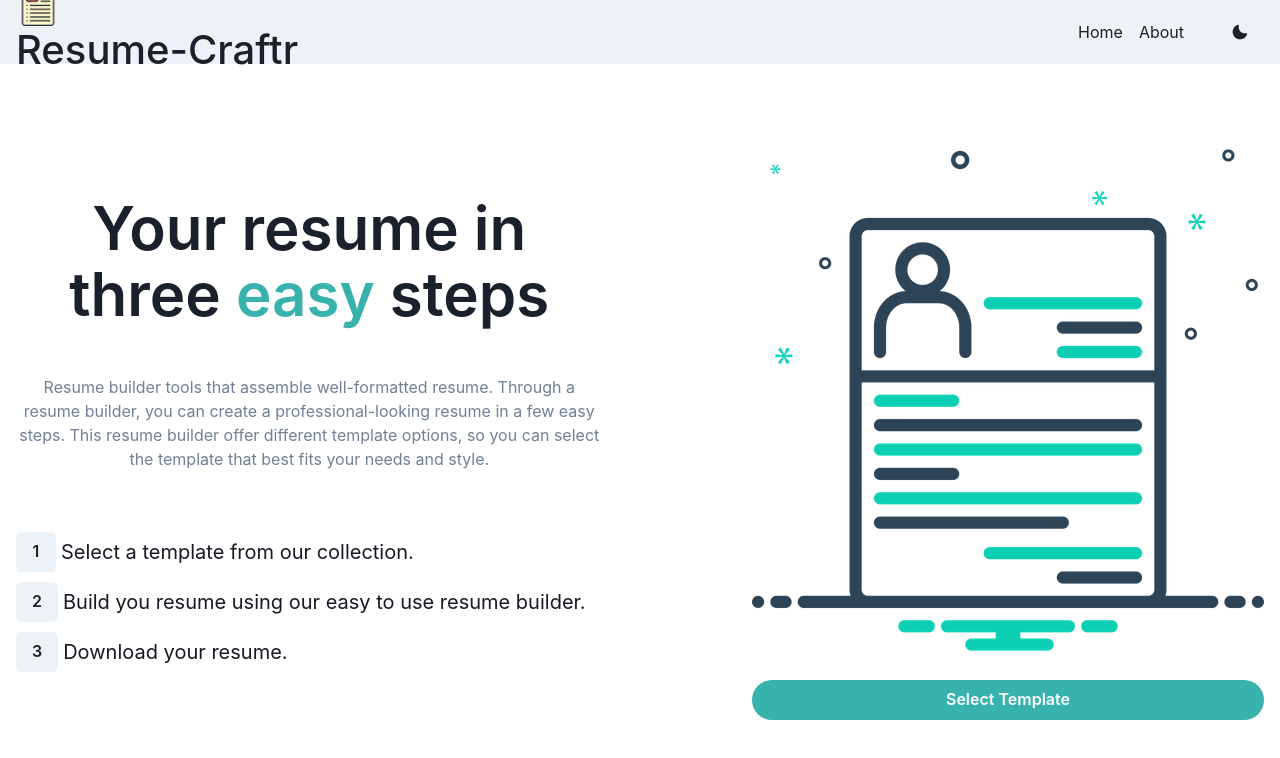
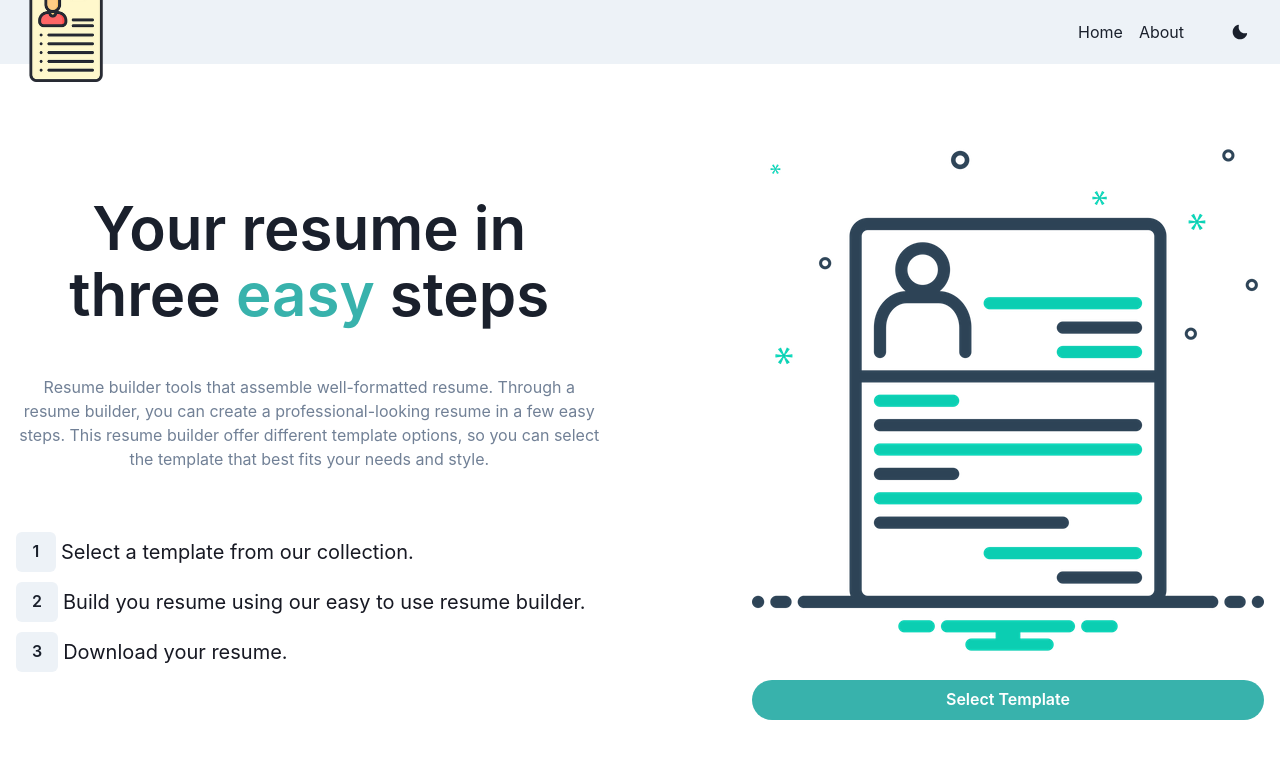
Before and after one commit to harsh-sainiii/Resume_Craft, a React (Create React App) app: page / in a window 1280 px wide. Shown: the top 758 px of the page. Built offline with nearby package versions, Linux system fonts and the light colour scheme.

Commit message:
Update Navbar.jsx

```diff
--- a/src/Components/Navbar/Navbar.jsx
+++ b/src/Components/Navbar/Navbar.jsx
@@ -13,7 +13,7 @@ export default function Navbar() {
             <Box id='navbar' bg={useColorModeValue('gray.100', 'gray.900')} px={4}>
                 <Flex h={16} alignItems={'center'} justifyContent={'space-between'}>
                     <ReachLink to='/'>
-                        <Box><img style={{ height: '44px' }} className='logo' src={logo} alt="logo"/><h1>Resume-Craftr</h1></Box>
+                        <Box><img style={{ height: '100px' }} className='logo' src={logo} alt="logo"/></Box>
 
                     </ReachLink>
 
```
